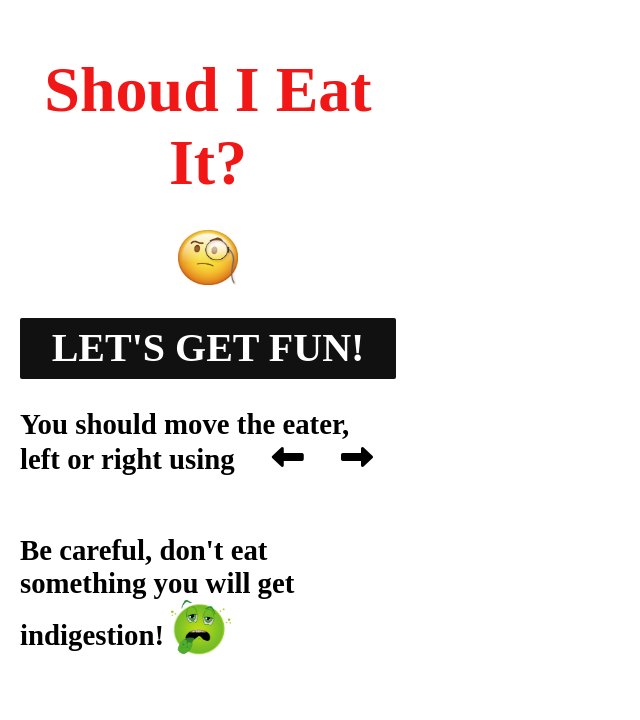
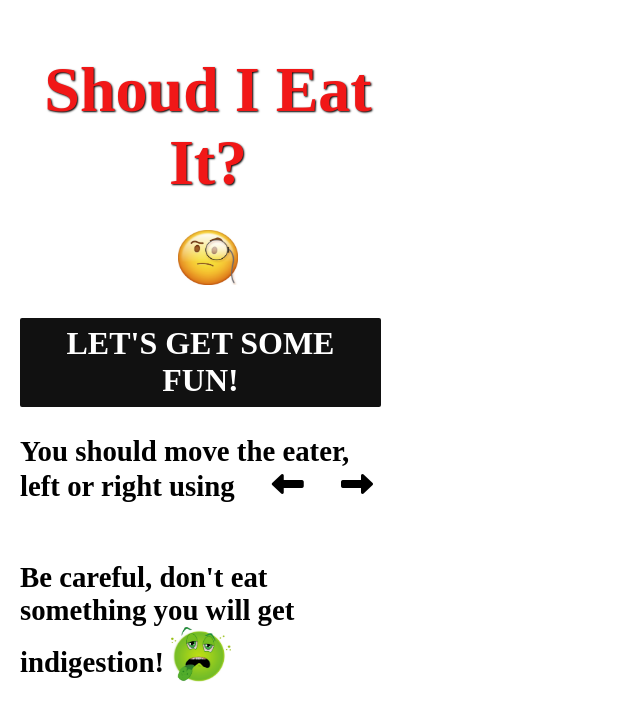
Before and after one commit to Thiarhes/Should-I-Eat-It-ProjectOne, a plain HTML site: page index.html in a window 1280 px wide. Shown: the whole page, without its empty margins (0-640 px from the left). Drawn offline with Linux system fonts and the light colour scheme.

Commit message:
alguns text shadows implementados

```diff
--- a/css/style.css
+++ b/css/style.css
@@ -20,15 +20,18 @@
   text-align: center;
   color: rgb(241, 23, 23);
   font-size: 4rem;
+  outline: none;
 }
 
 .panel-left h1 span {
   margin-bottom: 30px;
+  text-shadow: 1px 1px 2px black;
 }
 
 .panel-left button {
-  font-size: 2.5rem;
+  font-size: 2rem;
   padding: 2%;
+  width: 96%;
   color: #fff;
   font-weight: 900;
   text-transform: uppercase;
@@ -42,6 +45,7 @@
 .panel-left button:hover {
   background-color: #fff;
   color: rgb(241, 23, 23);
+  text-shadow: 1px 1px 2px black;
 }
 
 .panel-left p {
--- a/index.html
+++ b/index.html
@@ -19,7 +19,7 @@
                     <img src="./img/thinking.jpg" alt="">
                 </h1>
 
-                <button id="start-button">Let's get fun!</button>
+                <button id="start-button">Let's get some fun!</button>
                 <p>
                     You should move the eater, left or right using
                     <i class="fas fa-long-arrow-alt-left"></i>
```
